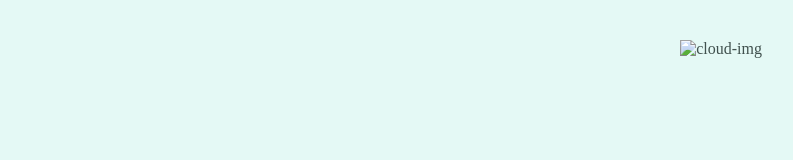
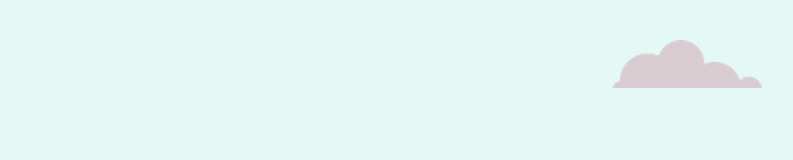
Before and after one commit to amitks95/my_project, a plain HTML site: page index.html in a window 1280 px wide. Shown: the top 160 px of the page, without its empty margins (218-1011 px from the left). Drawn offline with Linux system fonts and the light colour scheme; files whose address does not match are found by name.

Commit message:
Update index.html

```diff
--- a/index.html
+++ b/index.html
@@ -10,7 +10,7 @@
   </head>
   <body>
   <div class="top-container">
-    <img class="top-cloud" src="image/cloud.png" alt="cloud-img">
+    <img class="top-cloud" src="my_project/cloud.png" alt="cloud-img">
     <h1>I'm Amit.</h1>
    <h2>a Programmer.</h2>
    <img class="bottom-cloud" src="image/cloud.png" alt="cloud-img">
```
